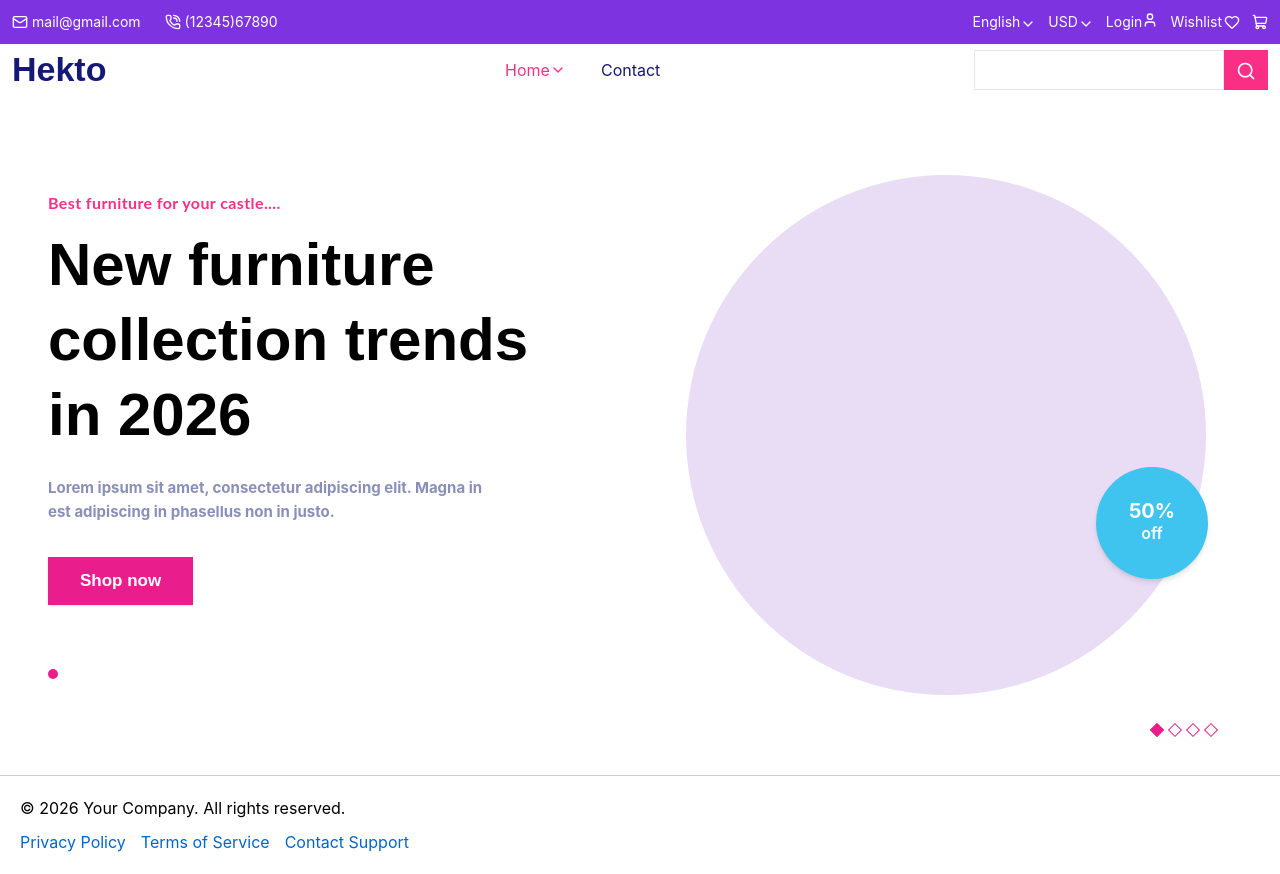
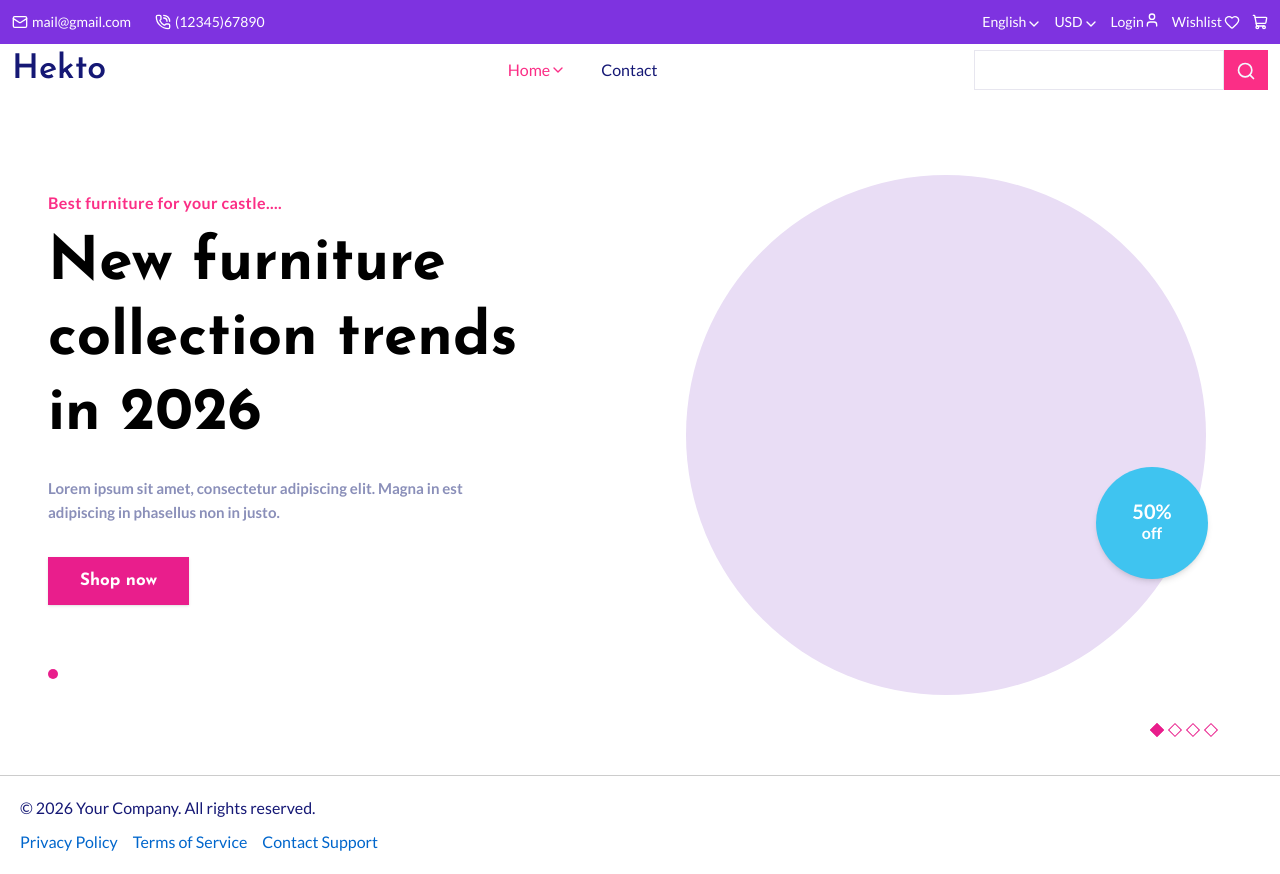
Before and after one commit to GyanendraAryal/e-commerce, a React (Vite) app: page / in a window 1280 px wide. Built offline with nearby package versions, Linux system fonts and the light colour scheme; no server answers.

Commit message:
Update global styles

```diff
--- a/src/index.css
+++ b/src/index.css
@@ -1,16 +1,16 @@
+@import url("https://fonts.googleapis.com/css2?family=Josefin+Sans:ital,wght@0,100..700;1,100..700&family=Lato:ital,wght@0,100;0,300;0,400;0,700;0,900;1,100;1,300;1,400;1,700;1,900&display=swap");
 @import "tailwindcss";
-@import url('https://fonts.googleapis.com/css2?family=Josefin+Sans:ital,wght@0,100..700;1,100..700&family=Lato:ital,wght@0,100;0,300;0,400;0,700;0,900;1,100;1,300;1,400;1,700;1,900&display=swap');
 
 /* body {
   font-family: "Josefin Sans", Sans-serif;
 } */
 
 @theme {
-  --color-primary: #7E33E0;
+  --color-primary: #7e33e0;
   --color-primary-dark: #151875;
-  --color-secondary: #FB2E86;
-  --color-secondary-light: #FDAAC9;
-  --color-dark-white: #F6F5FF
+  --color-secondary: #fb2e86;
+  --color-secondary-light: #fdaac9;
+  --color-dark-white: #f6f5ff;
 }
 
 @theme {
@@ -24,10 +24,46 @@
   }
 }
 
+@layer base {
+  :root {
+    font-family: var(--font-lato);
+    color: var(--color-primary-dark);
+    background: #fff;
+    font-synthesis: none;
+    text-rendering: optimizeLegibility;
+    -webkit-font-smoothing: antialiased;
+    -moz-osx-font-smoothing: grayscale;
+  }
 
+  html {
+    min-width: 320px;
+    scroll-behavior: smooth;
+  }
 
+  body {
+    min-width: 320px;
+    min-height: 100vh;
+    margin: 0;
+  }
 
+  img {
+    display: block;
+    max-width: 100%;
+  }
 
-/* @theme {
-  --color-primary-light: #7E33E0;
-} */
+  :focus-visible {
+    outline: 3px solid var(--color-secondary);
+    outline-offset: 3px;
+  }
+
+  @media (prefers-reduced-motion: reduce) {
+    *,
+    *::before,
+    *::after {
+      scroll-behavior: auto !important;
+      animation-duration: 0.01ms !important;
+      animation-iteration-count: 1 !important;
+      transition-duration: 0.01ms !important;
+    }
+  }
+}
```
